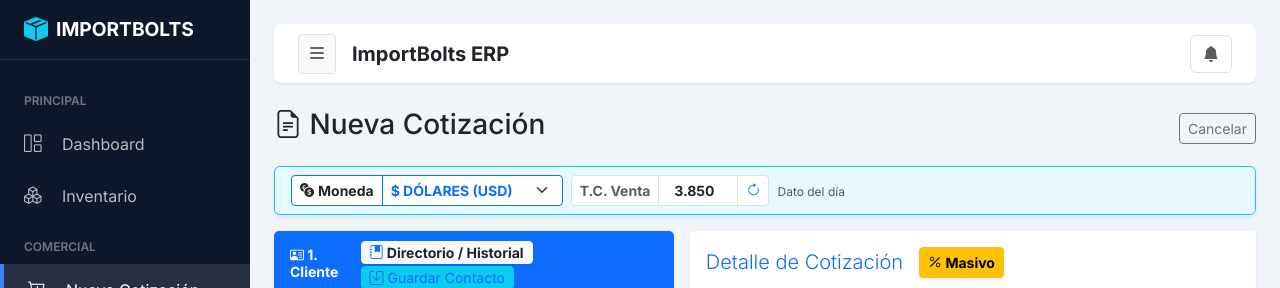
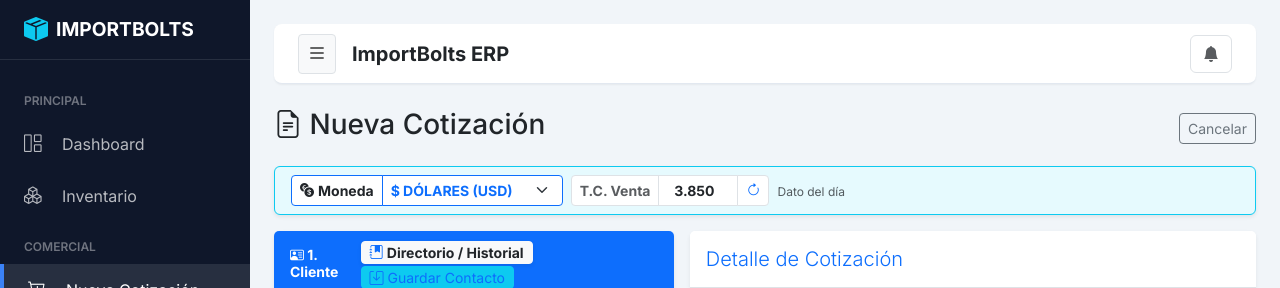
Before and after one commit to VictorTineoChavez/anclajes-nube, a Flask app: page /nueva_venta in a window 1280 px wide. Shown: the top 288 px of the page. Run offline with Flask 3, Linux system fonts and the light colour scheme; the visitor is signed in with stand-in values (Sample User, id 1); data that the repository does not hold is empty; some libraries are stand-ins or nearby versions.

Commit message:
Descuentos por productos MASIVO FIX

```diff
--- a/templates/nueva_venta.html
+++ b/templates/nueva_venta.html
@@ -330,12 +330,7 @@
     <div class="col-lg-7 col-md-12">
         <div class="card shadow-sm h-100 border-0">
             <div class="card-header bg-white border-bottom py-3 d-flex justify-content-between align-items-center">
-                <div class="d-flex align-items-center gap-2">
-                    <h5 class="mb-0 text-primary fw-light">Detalle de Cotización</h5>
-                    <button class="btn btn-sm btn-warning shadow-sm fw-bold ms-2" onclick="aplicarDescuentoMasivo()" title="Aplicar descuento a todos los ítems">
-                        <i class="bi bi-percent"></i> Masivo
-                    </button>
-                </div>
+                <h5 class="mb-0 text-primary fw-light">Detalle de Cotización</h5>
                 <span id="badgeTC_Visual" class="badge bg-warning text-dark border border-dark d-none">
                     T.C. <span id="lblTC_Visual">0.000</span>
                 </span>
```
